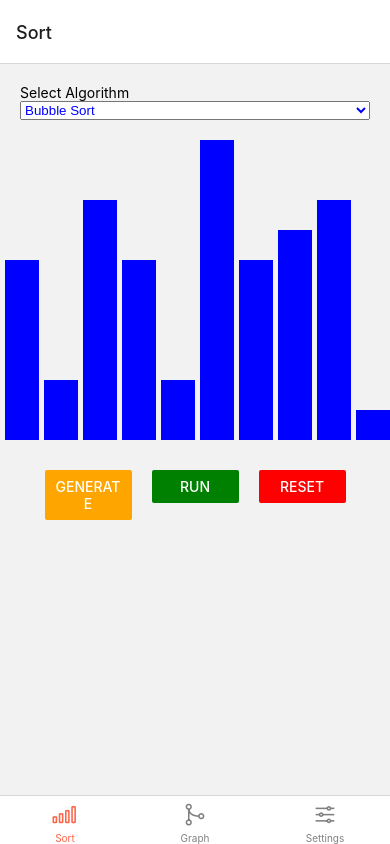
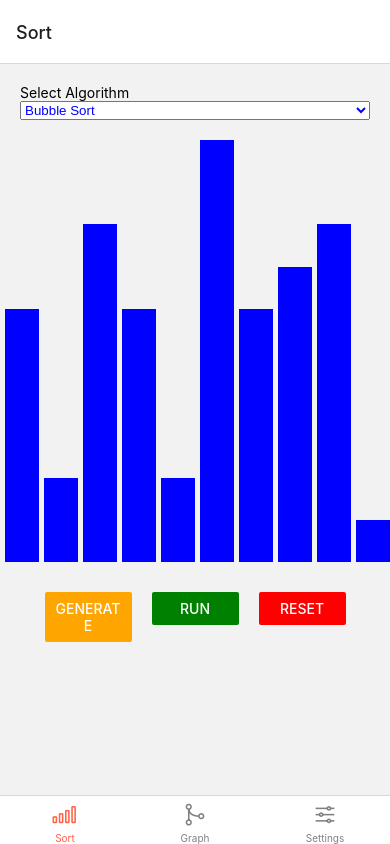
Before and after one commit to duytienkh/algo-visualizer, a React Native app: screen / in a window 390 px wide. Built offline with nearby package versions, Linux system fonts and the light colour scheme.

Commit message:
update sort elements height to fit screen

```diff
--- a/components/components/ListColoredElement.js
+++ b/components/components/ListColoredElement.js
@@ -1,10 +1,9 @@
 import { View } from 'react-native';
 import { Dimensions } from 'react-native';
 
-const block_width = 30;
 const window_width = Dimensions.get('window').width;
 
-function ListColoredElement({ array, sorted, swapping, comparing, style}) {
+function ListColoredElement({ array, sorted, swapping, comparing, height, style}) {
     return (
         <View style={style}>
             {array.map((val, i) => {
@@ -21,7 +20,7 @@ function ListColoredElement({ array, sorted, swapping, comparing, style}) {
 
                 let block_margin = 5,
                     block_width = Math.round((window_width - (array.length + 1) * block_margin) / array.length),
-                    block_height = Math.round(val * 300 / Math.max(...array));
+                    block_height = Math.round(val * height / Math.max(...array));
 
                 var style = {
                     width: block_width,
--- a/components/components/SortMonitor.js
+++ b/components/components/SortMonitor.js
@@ -1,5 +1,5 @@
 import * as React from 'react';
-import { View, Button, StyleSheet } from 'react-native';
+import { View, Button, StyleSheet, Dimensions } from 'react-native';
 import ListColoredElement from './ListColoredElement';
 import BubbleSort from '../../algorithms/BubbleSort';
 import InsertionSort from '../../algorithms/InsertionSort';
@@ -123,6 +123,7 @@ export class SortMonitor extends React.Component {
     }
 
     render() {
+        const height = Math.round(Dimensions.get('window').height * 0.5);
         return (
             <View>
                 <ListColoredElement
@@ -130,7 +131,8 @@ export class SortMonitor extends React.Component {
                     sorted={this.state.sorted}
                     swapping={this.state.swapping}
                     comparing={this.state.comparing}
-                    style={{marginLeft: 50, marginRight: 50, justifyContent: 'center', alignItems: 'baseline', flexDirection: 'row', height: 300}}
+                    height={height}
+                    style={{marginLeft: 50, marginRight: 50, justifyContent: 'center', alignItems: 'baseline', flexDirection: 'row', height: height}}
                 />
                 <SortController run={this.handleSort} pause={this.pauseSort} generate={this.generate_random_array}/>
             </View>
```
